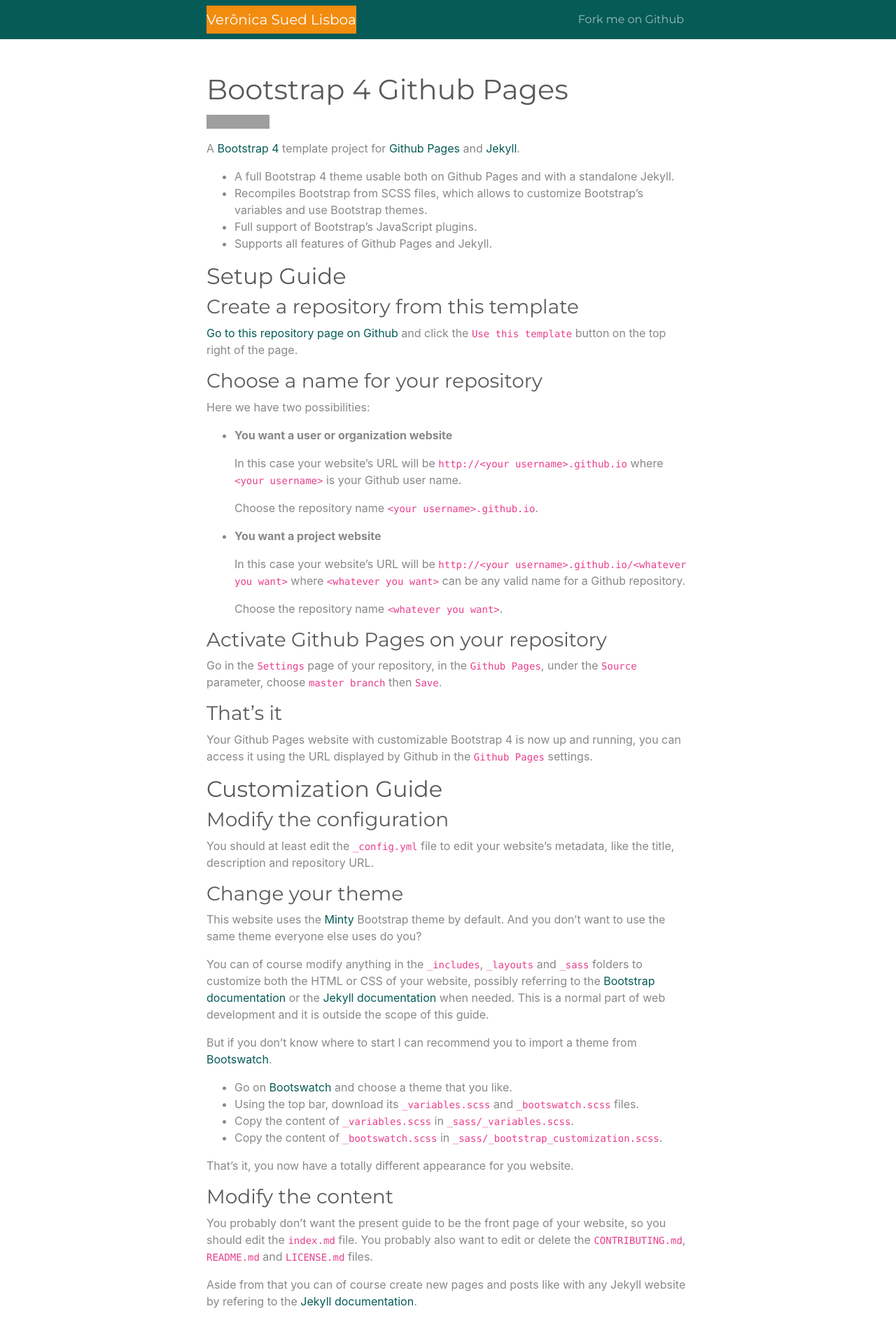
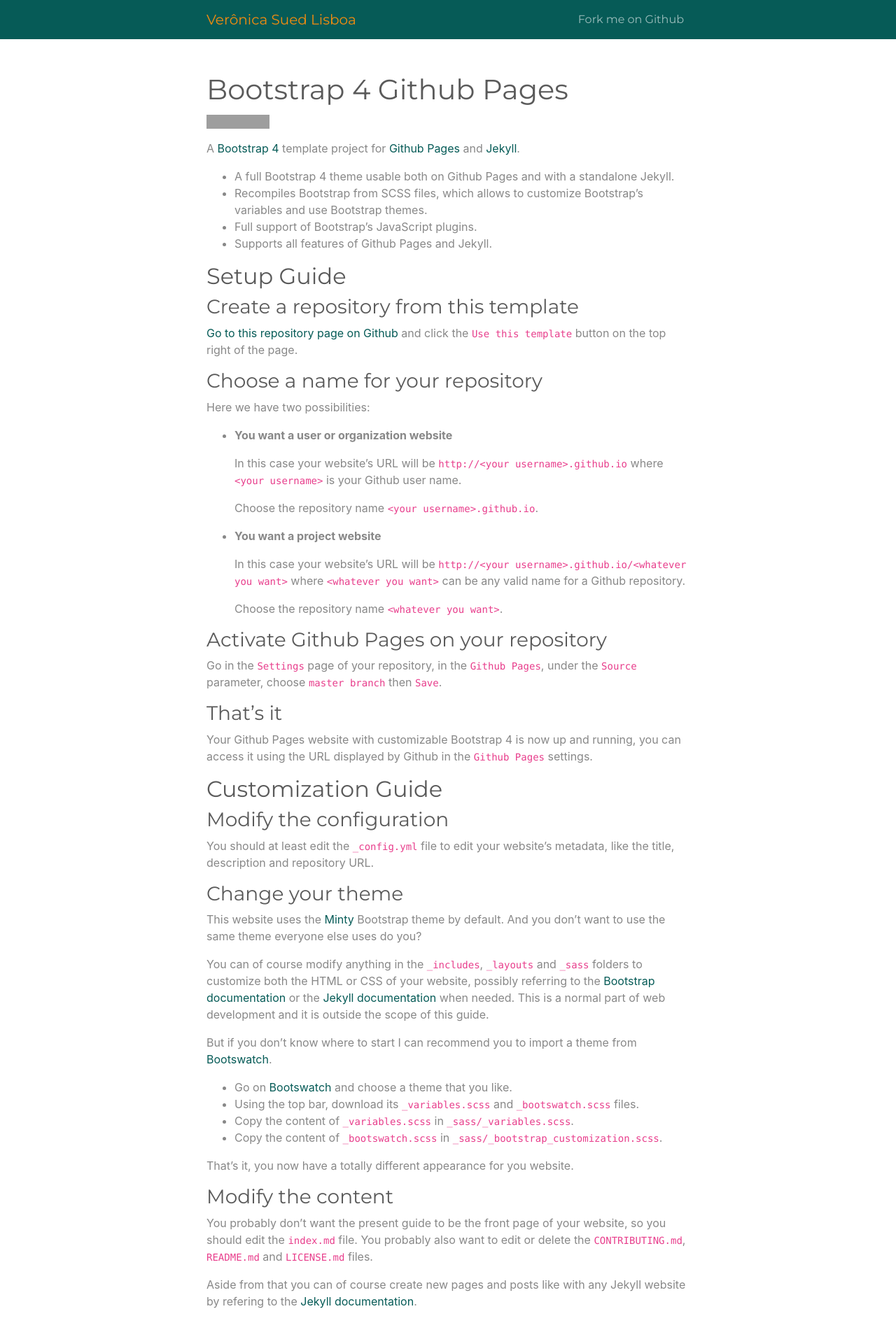
Before and after one commit to veronicasued/veronicasued.github.io, a Jekyll site: the page built from index.md, in a window 1280 px wide. Shown: the top 1891 px of the page at 70% size. Built offline with Jekyll 4.4.1, drawn with Linux system fonts in a browser that asks for light colours; grey boxes are pictures that could not be loaded.

Commit message:
adicionando cor do titulo do site

```diff
--- a/_includes/header.html
+++ b/_includes/header.html
@@ -1,6 +1,6 @@
 <nav class="navbar navbar-expand-lg navbar-dark bg-primary">
   <div class="container">
-    <a class="navbar-brand" rel="author" href="{{ "/" | relative_url }}" style="background-color: #F28C0F;">{{ site.title | escape }}</a>
+    <a class="navbar-brand" rel="author" href="{{ "/" | relative_url }}" style="color: #F28C0F;">{{ site.title | escape }}</a>
 
     {%- assign page_paths = site.header_pages -%}
     <button class="navbar-toggler" type="button" data-toggle="collapse" data-target="#navbarSupportedContent"
```
